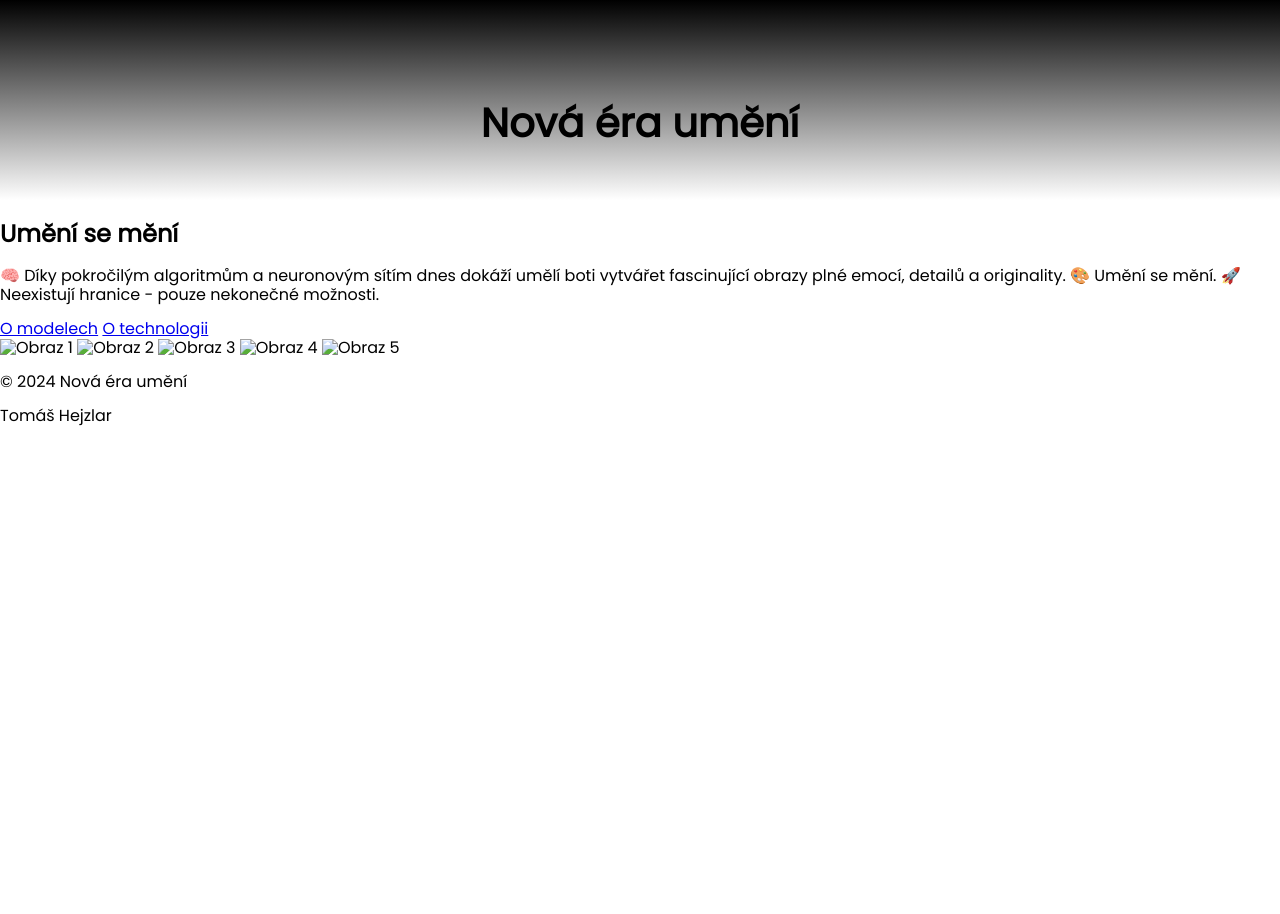
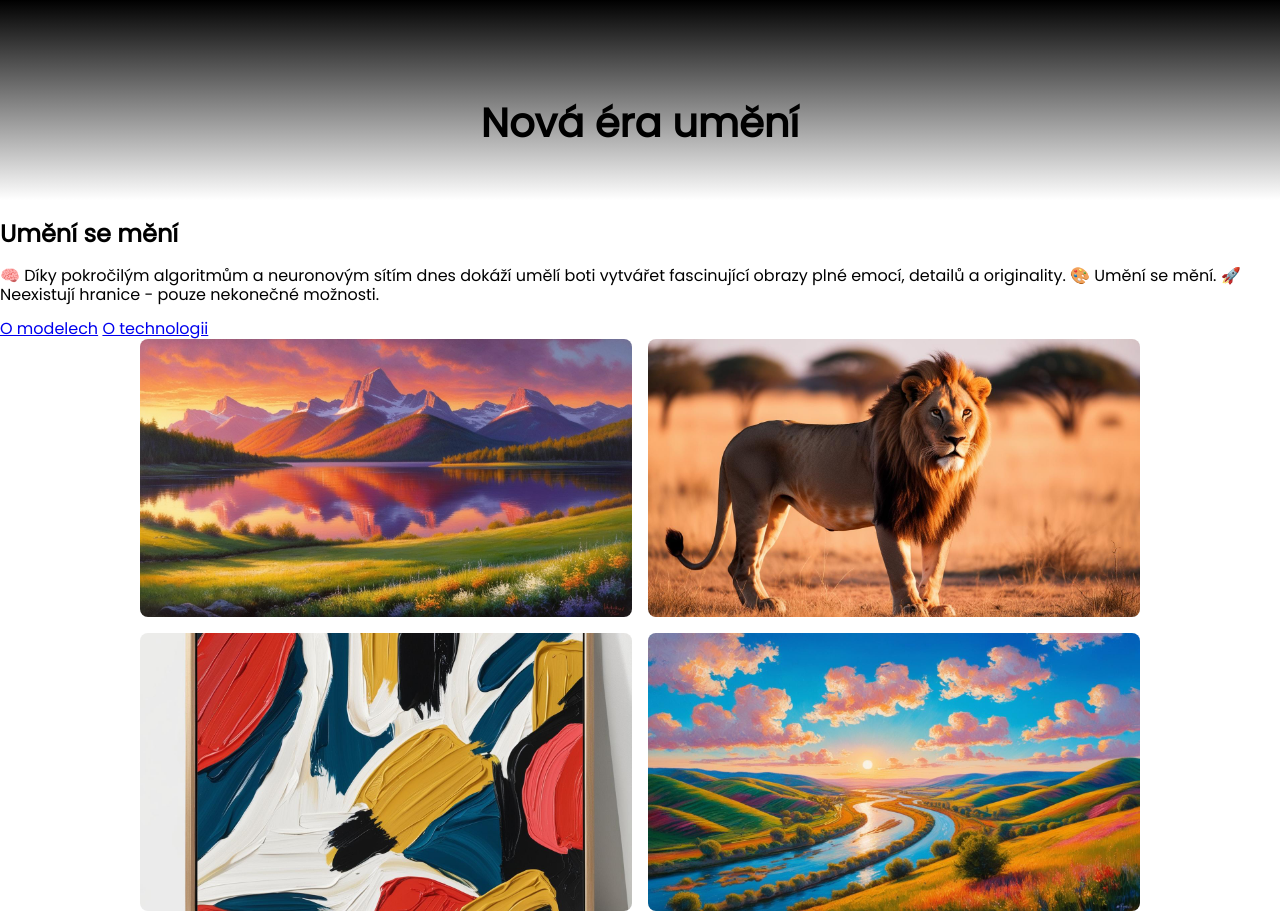
Before and after one commit to pslib-cz/2024-p2b-web-projekt-TomasHejzlar, a website built with Vite: page 2024-p2b-web-projekt-TomasHejzlar/index.html in a window 1280 px wide. Shown: the top 914 px of the page. Before the commit the page ends 800 px from the top, so only its background shows below. Built offline with nearby package versions, Linux system fonts and the light colour scheme; files whose address does not match are found by name.

Commit message:
checkpoint 2

```diff
--- a/2024-p2b-web-projekt-TomasHejzlar/index.html
+++ b/2024-p2b-web-projekt-TomasHejzlar/index.html
@@ -25,15 +25,16 @@
 
       </section>
       <section class="gallery">
-        <div class="gallery-container">
-          <img src="/src/assets/1.jpg" alt="Obraz 1" />
-          <img src="/src/assets/2.jpg" alt="Obraz 2" />
-          <img src="/src/assets/3.jpg" alt="Obraz 3" />
-          <img src="/src/assets/4.jpg" alt="Obraz 4" />
-          <img src="/src/assets/5.jpg" alt="Obraz 5" />
-          <span class="dropdown">
 
-        </div>
+          <img src="/images/canva/landscape.jpg" alt="Obraz 1" class="img-responsive"/>
+          <img src="/images/canva/animal.jpg" alt="Obraz 2" class="img-responsive"/>
+          <img src="/images/canva/modern art.jpg" alt="Obraz 3" class="img-responsive"/>
+          <img src="/images/canva/river.jpg" alt="Obraz 4" class="img-responsive"/>
+          <img src="/images/canva/river2.jpg" alt="Obraz 5" class="img-responsive"/>
+          <img src="/images/canva/sunset.jpg" alt="Obraz 5" class="img-responsive"/>
+          <span class="dropdown"></span>
+
+
       </section>
       <footer class="footer">
         <p class="footer-text">© 2024 Nová éra umění</p>
--- a/2024-p2b-web-projekt-TomasHejzlar/src/style.css
+++ b/2024-p2b-web-projekt-TomasHejzlar/src/style.css
@@ -21,6 +21,13 @@ body {
   font-style: normal;
 }
 
+.img-responsive {
+  display: block;
+  width: 100%;
+  height: auto;
+  contain: content;
+  border-radius: 8px;
+}
 
 
 .header{
@@ -37,3 +44,11 @@ body {
   font-size: 40px;
   text-align: center;
 }
+
+.gallery {
+  display: grid;
+  grid-template-columns: 1fr 1fr;
+  gap: 1rem;
+  max-width: 1000px;
+  margin: auto;
+}
```
Also changed, not shown: 2024-p2b-web-projekt-TomasHejzlar/public/images/canva/animal.jpg (added), 2024-p2b-web-projekt-TomasHejzlar/public/images/canva/dunes.jpg (added), 2024-p2b-web-projekt-TomasHejzlar/public/images/canva/landscape.jpg (added), 2024-p2b-web-projekt-TomasHejzlar/public/images/canva/modern art.jpg (added), 2024-p2b-web-projekt-TomasHejzlar/public/images/canva/river.jpg (added), 2024-p2b-web-projekt-TomasHejzlar/public/images/canva/river2.jpg (added), 2024-p2b-web-projekt-TomasHejzlar/public/images/canva/sunset.jpg (added), 4 other files.
